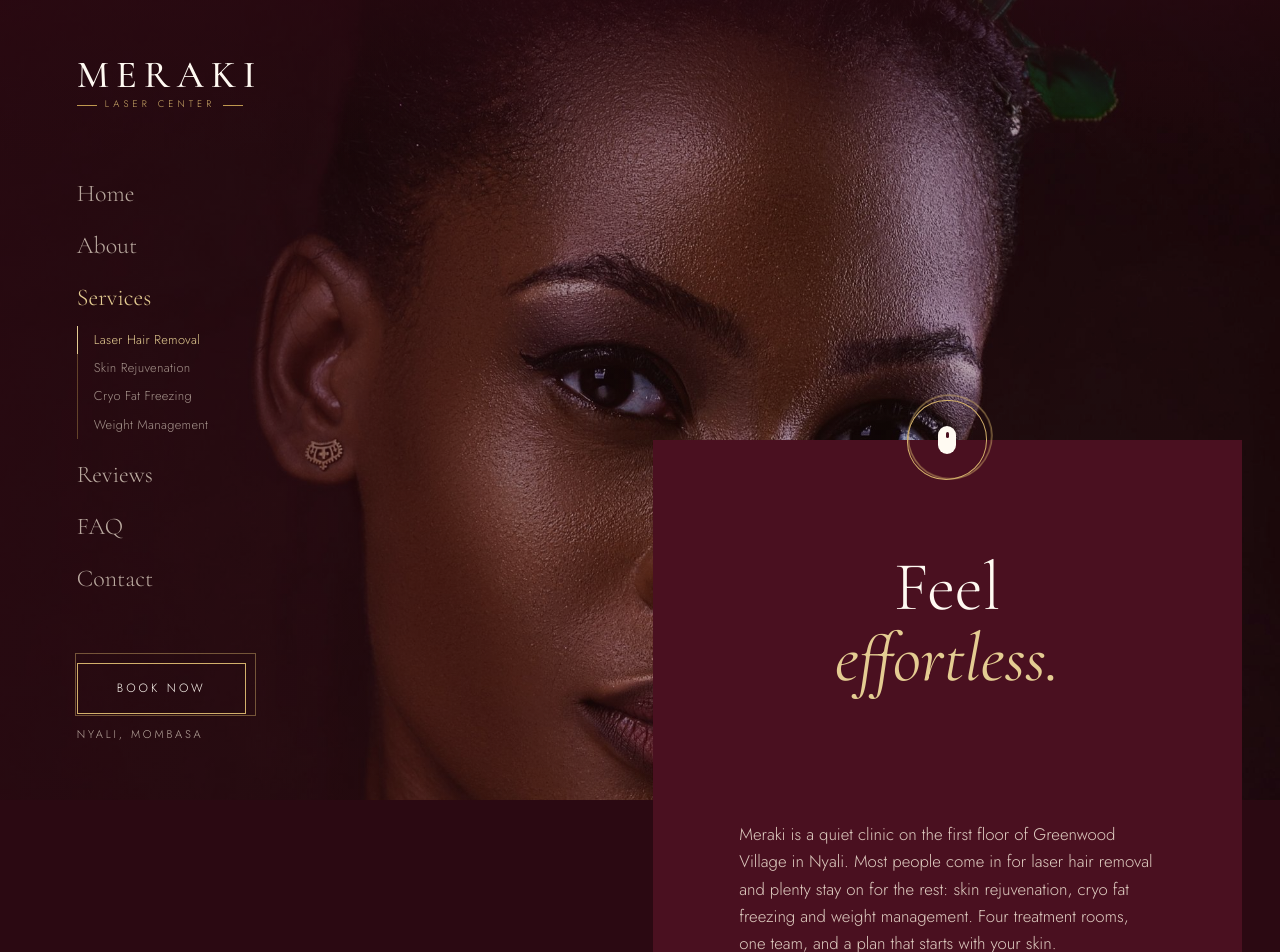
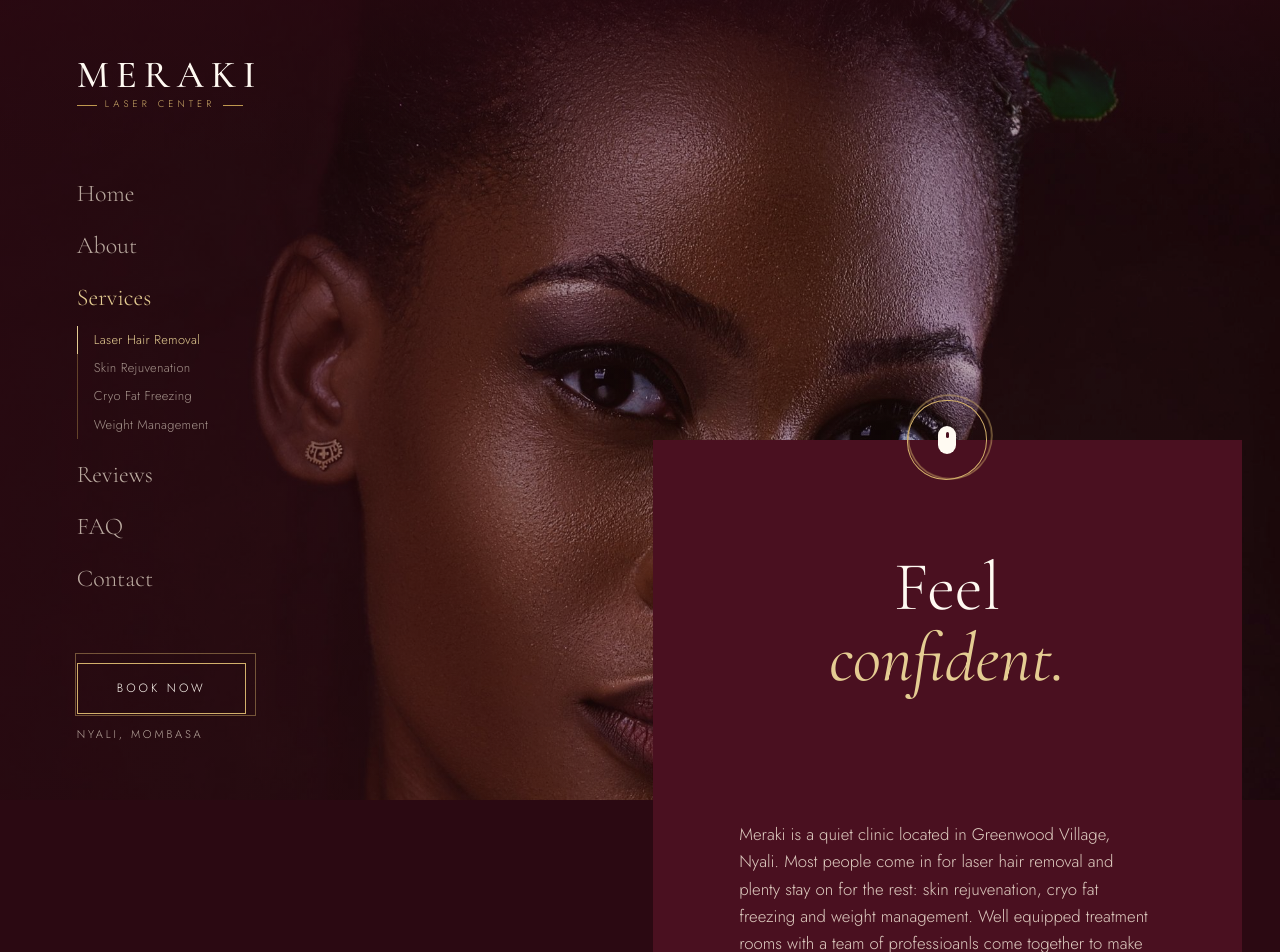
Before and after one commit to SCIPIO666/meraki, a React (Vite) app in the folder client/: page / in a window 1280 px wide. Shown: the top 952 px of the page. Built offline with nearby package versions, Linux system fonts and the light colour scheme.

Commit message:
feat: title fix

```diff
--- a/client/src/sections/Intro.tsx
+++ b/client/src/sections/Intro.tsx
@@ -4,7 +4,7 @@ import { ScrollCue } from '../components/ScrollCue'
    TITLE CONTROLS: change these and save. Nothing else needs touching.
 ------------------------------------------------------------------- */
 const TITLE_LINE_1 = 'Feel'
-const TITLE_LINE_2 = 'effortless.'
+const TITLE_LINE_2 = 'confident.'
 
 /** 'left' | 'center' | 'right': where the title sits across the strip */
 const TITLE_ALIGN: 'left' | 'center' | 'right' = 'center'
@@ -53,10 +53,10 @@ export function Intro() {
 
       <div className="relative mx-auto mt-14 w-full max-w-[26rem] lg:mt-[clamp(4rem,16svh,10rem)]">
         <p data-hero className="text-base leading-relaxed text-cream-100/85 sm:text-[1.05rem]">
-          Meraki is a quiet clinic on the first floor of Greenwood Village in Nyali. Most
+          Meraki is a quiet clinic located in Greenwood Village, Nyali. Most
           people come in for laser hair removal and plenty stay on for the rest: skin
-          rejuvenation, cryo fat freezing and weight management. Four treatment rooms, one
-          team, and a plan that starts with your skin.
+          rejuvenation, cryo fat freezing and weight management. Well equipped treatment rooms with  a team of professioanls
+          come together to make you feel confident.
         </p>
       </div>
     </section>
```
